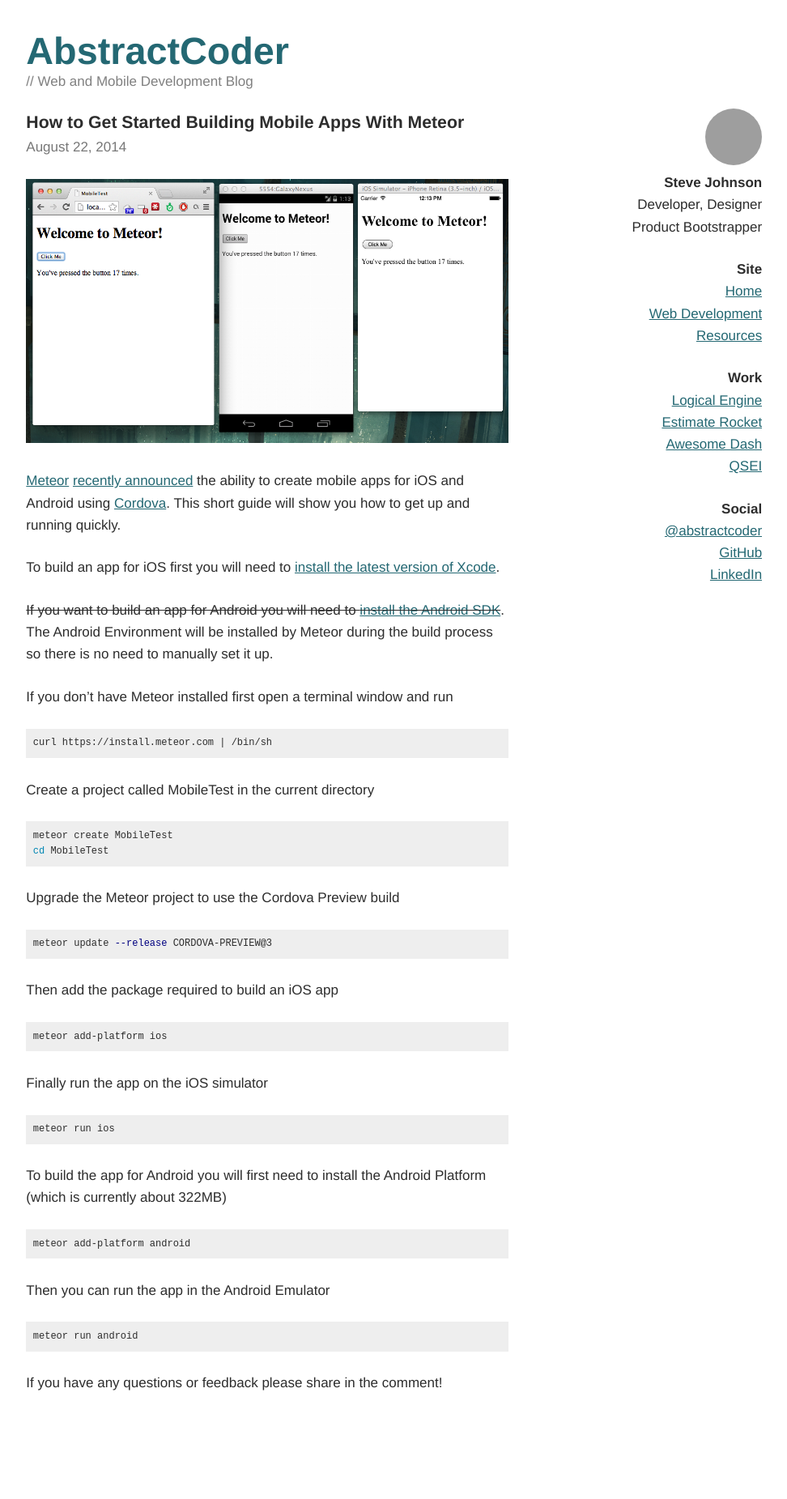
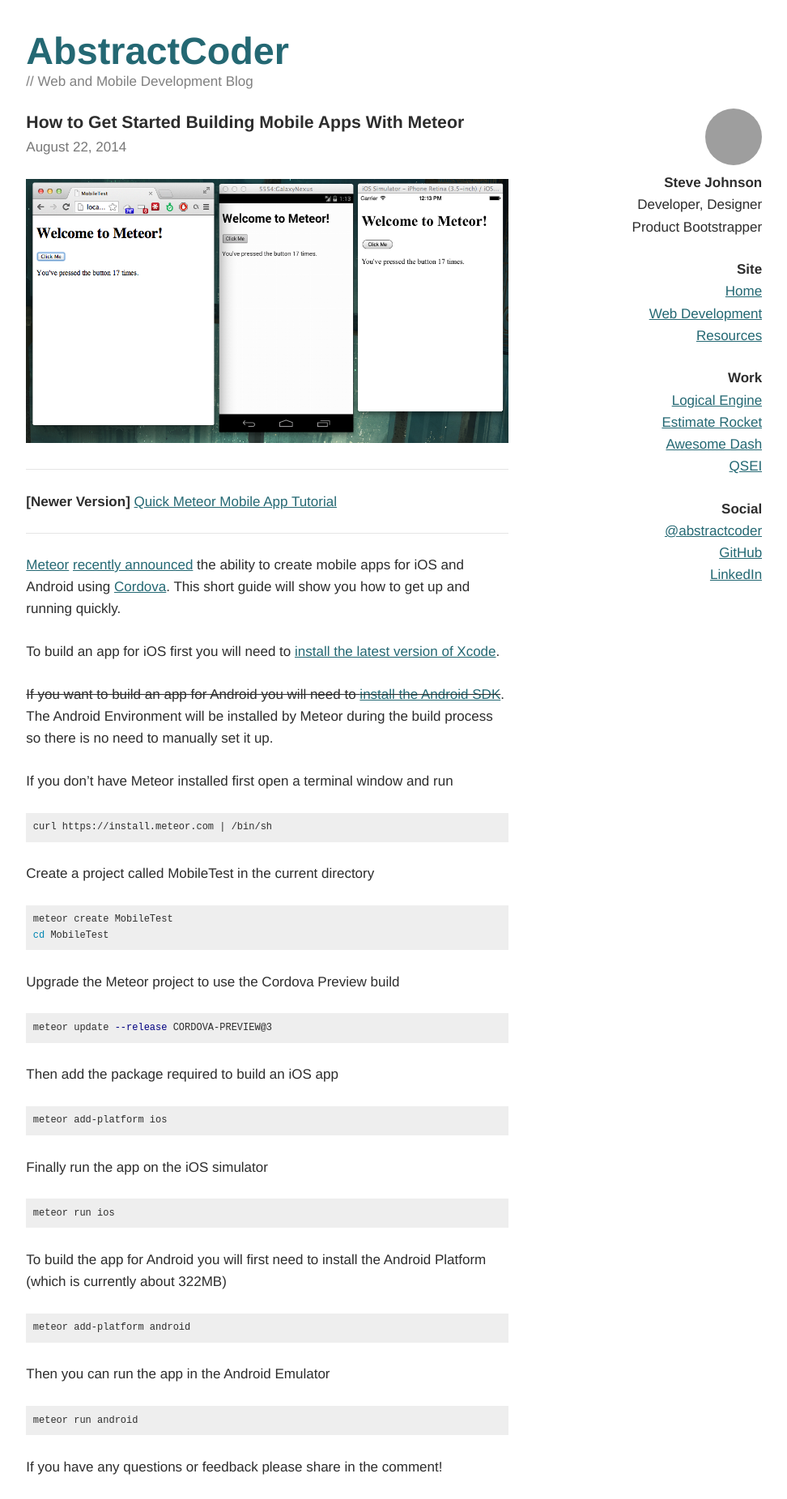
Before and after one commit to abstractcoder/abstractcoder.github.io, a Jekyll site: the page built from _posts/2014-08-22-how-to-get-started-building-mobile-apps-with-meteor-js.md, in a window 1280 px wide. Shown: the whole page at 81% size, without its empty margins (154-1126 px from the left). Built offline with Jekyll 4.4.1, drawn with Linux system fonts in a browser that asks for light colours; Markdown is read by kramdown in place of the engine named in the settings; comment, search, counter and statistics services are not loaded; before the commit the page ends 1747 px from its top, so only the background shows below that; grey boxes are pictures that could not be loaded.

Commit message:
Added link to new meteor tutorial in old article

```diff
--- a/_posts/2014-08-22-how-to-get-started-building-mobile-apps-with-meteor-js.md
+++ b/_posts/2014-08-22-how-to-get-started-building-mobile-apps-with-meteor-js.md
@@ -4,6 +4,12 @@
 ---
 
 ![Meteor with Cordova](/assets/meteor-with-cordova.png)
+
+<hr>
+
+**[Newer Version]** [Quick Meteor Mobile App Tutorial](/2014/12/03/quick-meteor-mobile-app-tutorial.html)
+
+<hr>
 
 [Meteor](https://www.meteor.com/) [recently announced](https://www.youtube.com/watch?v=zzNoXbv1DX4&feature=youtu.be&t=23m54s) the ability to create mobile apps for iOS and Android using [Cordova](http://cordova.apache.org/). This short guide will show you how to get up and running quickly.
 
```
